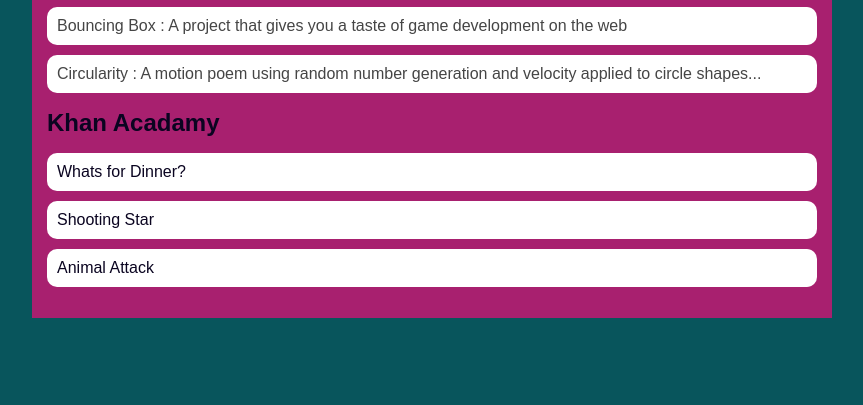
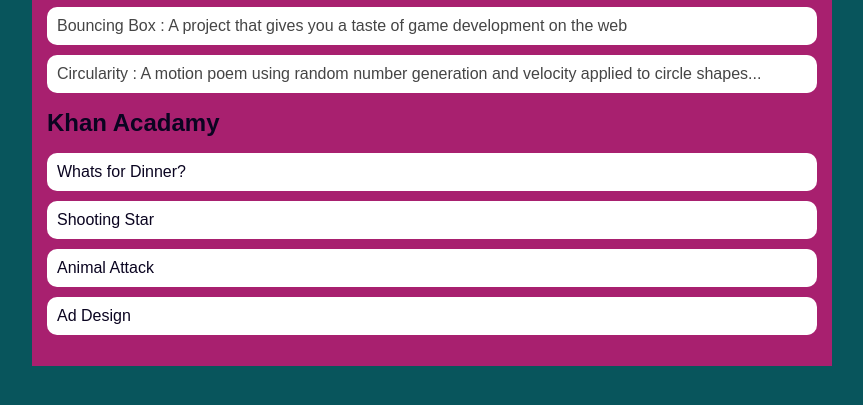
Before and after one commit to cosmereyes1/cosmereyes.github.io, a plain HTML site: page portfolio.html in a window 1280 px wide. Shown: the part 217-622 px from the top of the page, without its empty margins (208-1071 px from the left). Drawn offline with Linux system fonts and the light colour scheme.

Commit message:
add portfolio.html file

```diff
--- a/portfolio.html
+++ b/portfolio.html
@@ -37,6 +37,7 @@
                 <li><a href = "https://www.khanacademy.org/computer-programming/eggs-and-pancakes-dinner/6659582422990848"></a> Whats for Dinner?</li>
                 <li><a href = "https://www.khanacademy.org/computer-programming/shooting-star-with-meteorite-will-destroy-everything-on-earth/6409730346762240"></a>Shooting Star</li>
                 <li><a href = "https://www.khanacademy.org/computer-programming/spin-off-of-project-animal-attack/6693631082414080"></a>Animal Attack</li>
+                <li><a href = "https://www.khanacademy.org/computer-programming/ad-design-the-football-of-your-dreams/6004655718711296"></a>Ad Design</li>
             </ul>
                 </div>
             </main>
```
